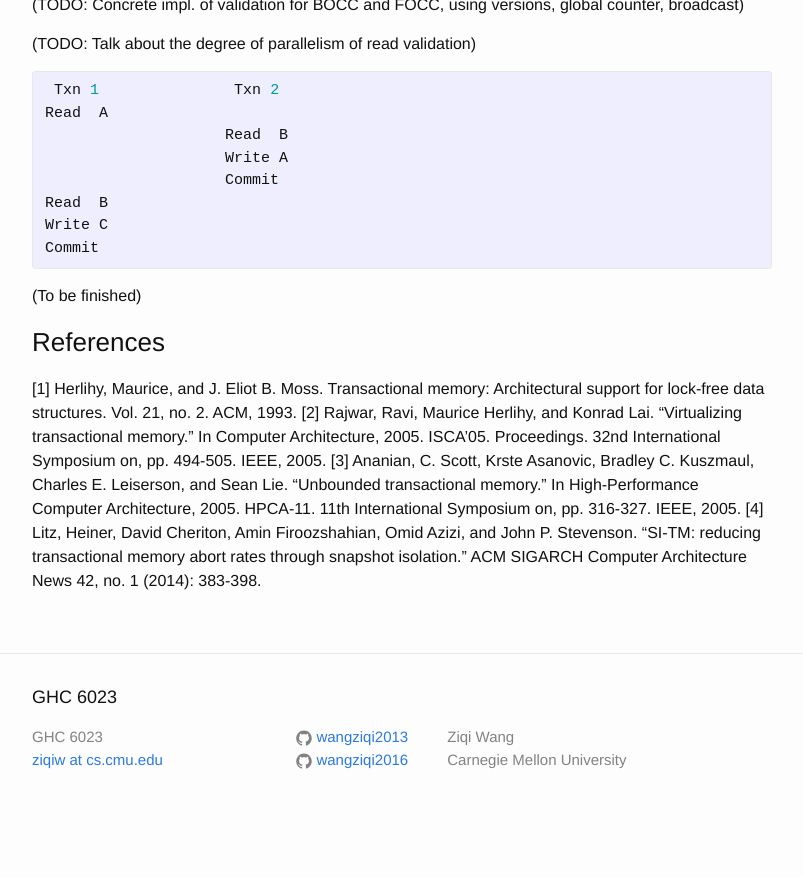
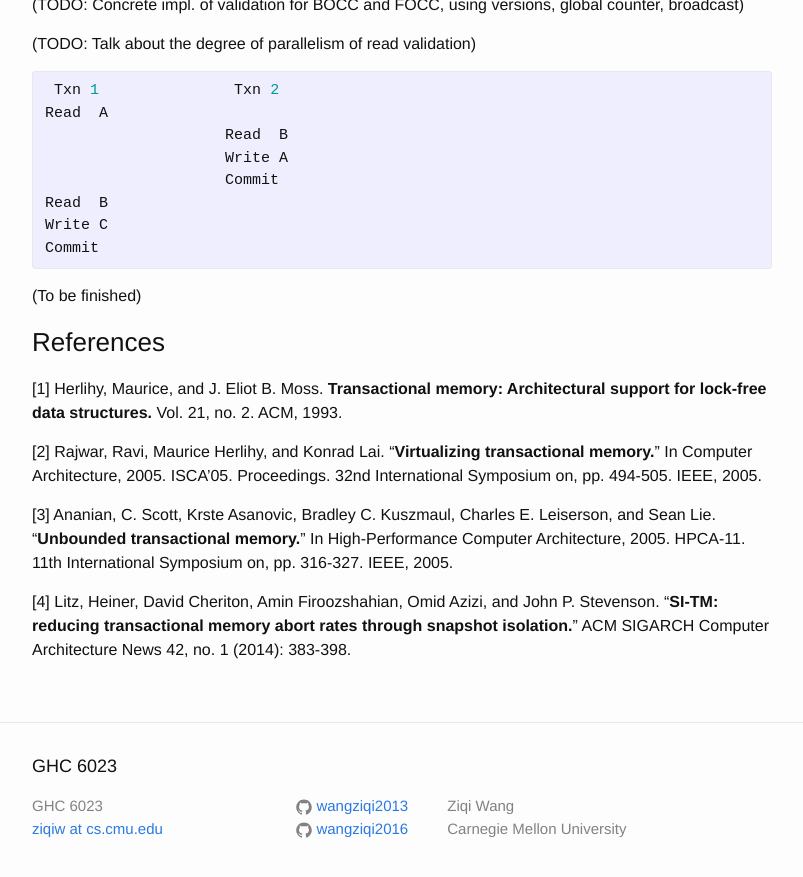
Before and after one commit to wangziqi2013/wangziqi2013.github.io, a Jekyll site: the page built from _posts/2018-03-18-HTM-Hardware-2PL-and-OCC.markdown, in a window 1280 px wide and 900 px high, scrolled down 3780 px. Shown: the top 877 px of the window, without its empty margins (238-1041 px from the left). Built offline with Jekyll 4.4.1, drawn with Linux system fonts in a browser that asks for light colours; before the commit the page ends 4611 px from its top, so only the background shows below that.

Commit message:
Fix reference

```diff
--- a/_posts/2018-03-18-HTM-Hardware-2PL-and-OCC.markdown
+++ b/_posts/2018-03-18-HTM-Hardware-2PL-and-OCC.markdown
@@ -155,7 +155,10 @@ Commit
 
 ### References
 
-[1] Herlihy, Maurice, and J. Eliot B. Moss. Transactional memory: Architectural support for lock-free data structures. Vol. 21, no. 2. ACM, 1993.
-[2] Rajwar, Ravi, Maurice Herlihy, and Konrad Lai. "Virtualizing transactional memory." In Computer Architecture, 2005. ISCA'05. Proceedings. 32nd International Symposium on, pp. 494-505. IEEE, 2005.
-[3] Ananian, C. Scott, Krste Asanovic, Bradley C. Kuszmaul, Charles E. Leiserson, and Sean Lie. "Unbounded transactional memory." In High-Performance Computer Architecture, 2005. HPCA-11. 11th International Symposium on, pp. 316-327. IEEE, 2005.
-[4] Litz, Heiner, David Cheriton, Amin Firoozshahian, Omid Azizi, and John P. Stevenson. "SI-TM: reducing transactional memory abort rates through snapshot isolation." ACM SIGARCH Computer Architecture News 42, no. 1 (2014): 383-398.
+[1] Herlihy, Maurice, and J. Eliot B. Moss. **Transactional memory: Architectural support for lock-free data structures.** Vol. 21, no. 2. ACM, 1993.
+
+[2] Rajwar, Ravi, Maurice Herlihy, and Konrad Lai. "**Virtualizing transactional memory.**" In Computer Architecture, 2005. ISCA'05. Proceedings. 32nd International Symposium on, pp. 494-505. IEEE, 2005.
+
+[3] Ananian, C. Scott, Krste Asanovic, Bradley C. Kuszmaul, Charles E. Leiserson, and Sean Lie. "**Unbounded transactional memory.**" In High-Performance Computer Architecture, 2005. HPCA-11. 11th International Symposium on, pp. 316-327. IEEE, 2005.
+
+[4] Litz, Heiner, David Cheriton, Amin Firoozshahian, Omid Azizi, and John P. Stevenson. "**SI-TM: reducing transactional memory abort rates through snapshot isolation.**" ACM SIGARCH Computer Architecture News 42, no. 1 (2014): 383-398.
```
